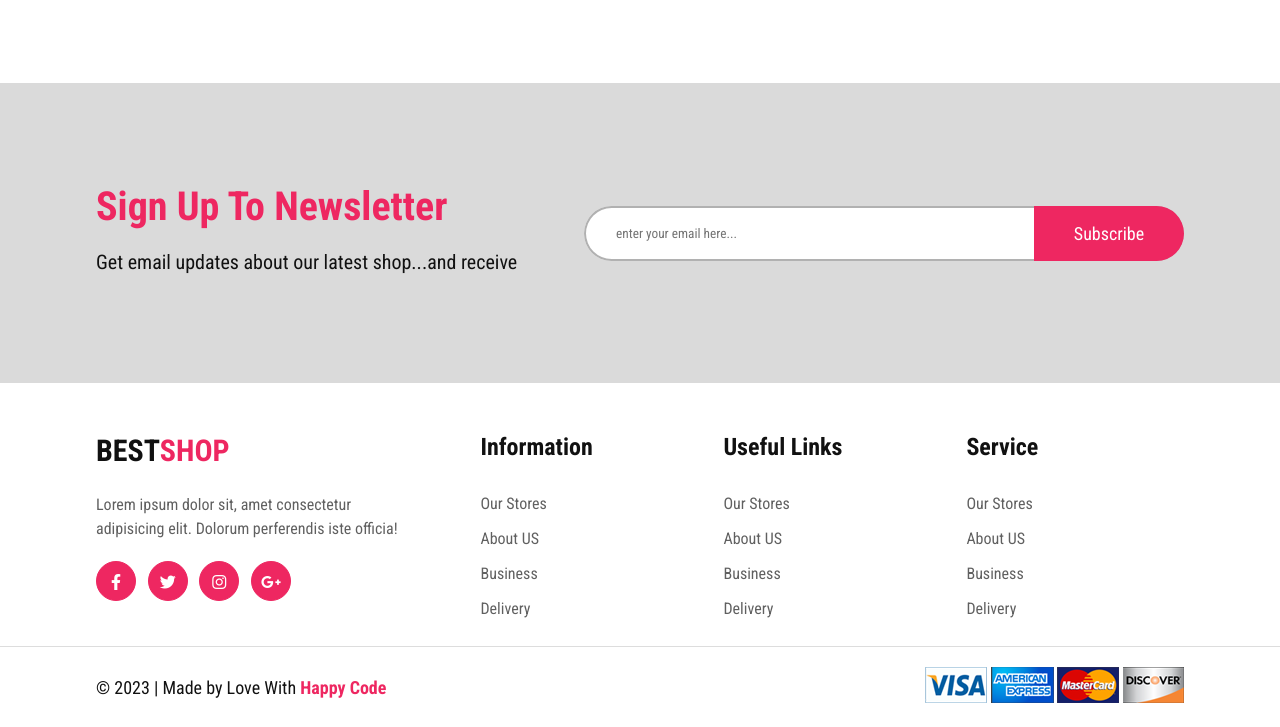
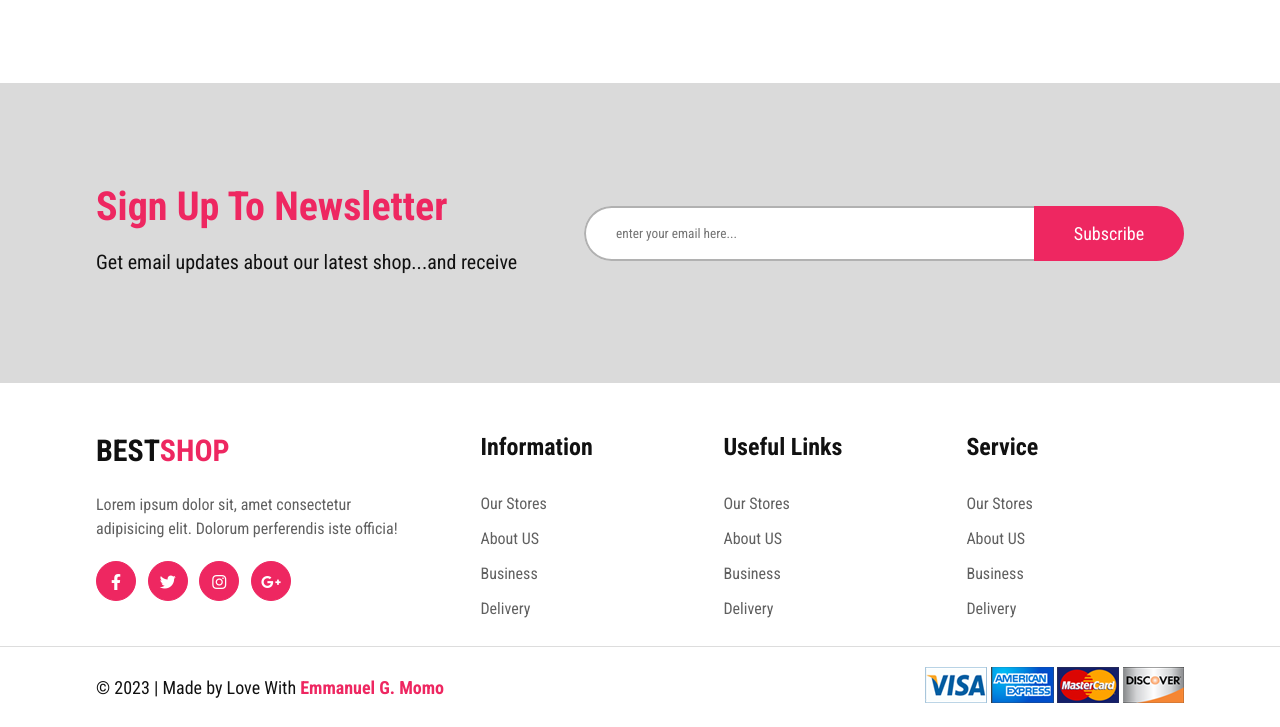
Before and after one commit to emomo81/Internship-assessment, a plain HTML site: page index.html in a window 1280 px wide. Shown: the part 4250-4977 px from the top of the page. Drawn offline with Linux system fonts and the light colour scheme.

Commit message:
new files

```diff
--- a/index.html
+++ b/index.html
@@ -517,7 +517,7 @@
 
             <div class="bottom-footer">
                 <div class="content">
-                    <p>&copy; 2023 | Made by Love With <span>Happy Code</span></p>
+                    <p>&copy; 2023 | Made by Love With <span>Emmanuel G. Momo</span></p>
 
                     <div class="payment-img">
                         <img src="img/payment-1.png" alt="">
```
